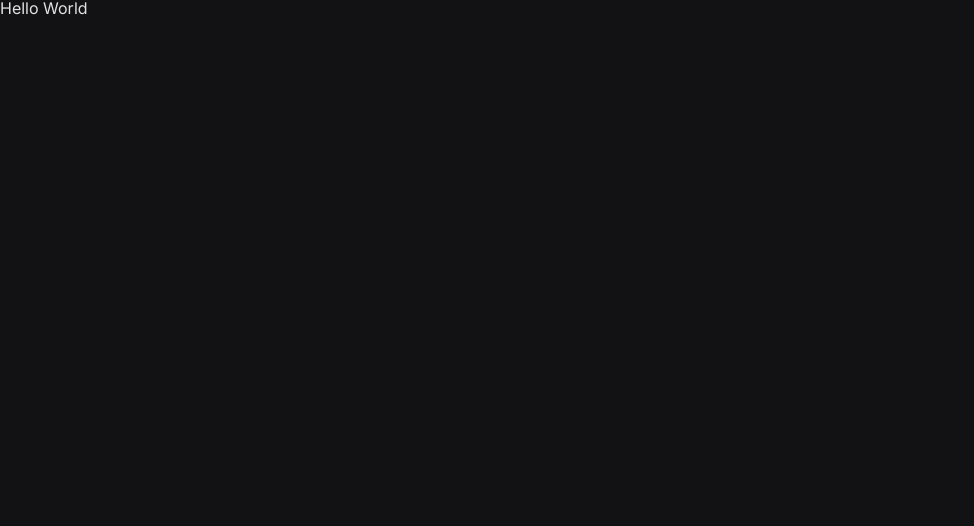
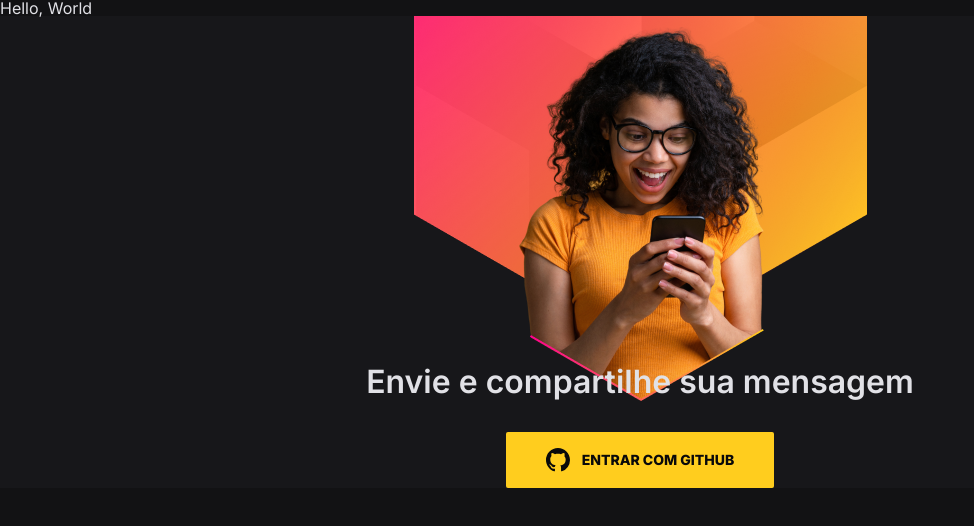
Before and after one commit to meluiz/nlw-heat-frontend, a React (Vite) app: page / in a window 1280 px wide. Shown: the top 526 px of the page, without its empty margins (0-974 px from the left). Built offline with nearby package versions, Linux system fonts and the light colour scheme.

Commit message:
feat: structured the home page

```diff
--- a/src/pages/home/index.tsx
+++ b/src/pages/home/index.tsx
@@ -1,5 +1,7 @@
 /* ------| Components |------ */
 import { Wrapper } from "@src/ui/layout"
+import { MessageList } from "@src/components/message/list"
+import { LoginBox } from "@src/components/login/box"
 
 /* ------| Styles |------ */
 import { Root } from './styles'
@@ -8,7 +10,8 @@
   return (
     <Wrapper>
       <Root>
-        Hello World
+        <MessageList />
+        <LoginBox />
       </Root>
     </Wrapper>
   )
```
